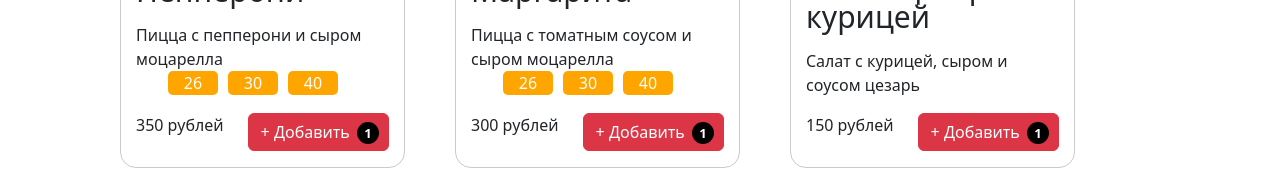
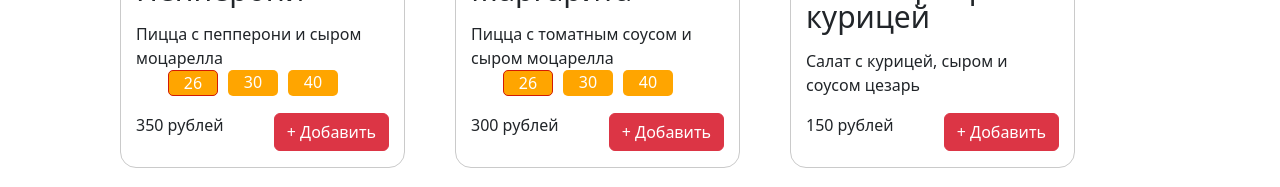
Before and after one commit to Habstrakt/blog-vue, a Vue app: page /portfolio/pizzas in a window 1280 px wide. Shown: the part 430-617 px from the top of the page. Built offline with nearby package versions, Linux system fonts and the light colour scheme.

Commit message:
Добавил счетчик добавления товара

```diff
--- a/src/components/Pizza/Card.vue
+++ b/src/components/Pizza/Card.vue
@@ -16,12 +16,16 @@ export default {
       const sizeIndex = item.sizes.indexOf(size);
       item.selectedPrice = item.price[sizeIndex];
     },
+    addToCart(item) {
+      item.itemCount++;
+    },
   },
   mounted() {
     this.products = foodsData.products.reduce((acc, item) => {
-      const selectedPrice = item.price ? item.price[0] : item.price;
-      acc.push({ ...item, selectedPrice });
-      return acc;
+      const selectedPrice = Array.isArray(item.price)
+        ? item.price[0]
+        : item.price;
+      return [...acc, { ...item, selectedPrice, itemCount: 0 }];
     }, []);
   },
 };
@@ -43,11 +47,14 @@ export default {
           <div class="product-description">{{ item.description }}</div>
           <ul class="product-sizes">
             <li
-              @click="activeSize(size, item)"
+              @click="activeSize(size, item, index)"
               v-for="size in item.sizes"
               class="size"
               :class="{
                 active: selectedSize === size && selectedId === item.id,
+                first_active:
+                  size === item.sizes[0] &&
+                  item.selectedPrice === item.price[0],
               }"
             >
               {{ size }}
@@ -61,8 +68,8 @@ export default {
             }}
             рублей
           </div>
-          <button type="button" class="btn btn-danger">
-            + Добавить <i>1</i>
+          <button @click="addToCart(item)" type="button" class="btn btn-danger">
+            + Добавить <i v-if="item.itemCount > 0">{{ item.itemCount }}</i>
           </button>
         </div>
       </div>
@@ -121,7 +128,8 @@ img {
   border-radius: 5px;
   cursor: pointer;
 }
-.active {
+.active,
+.first_active {
   border: 1px solid #d21b04;
 }
 
```
